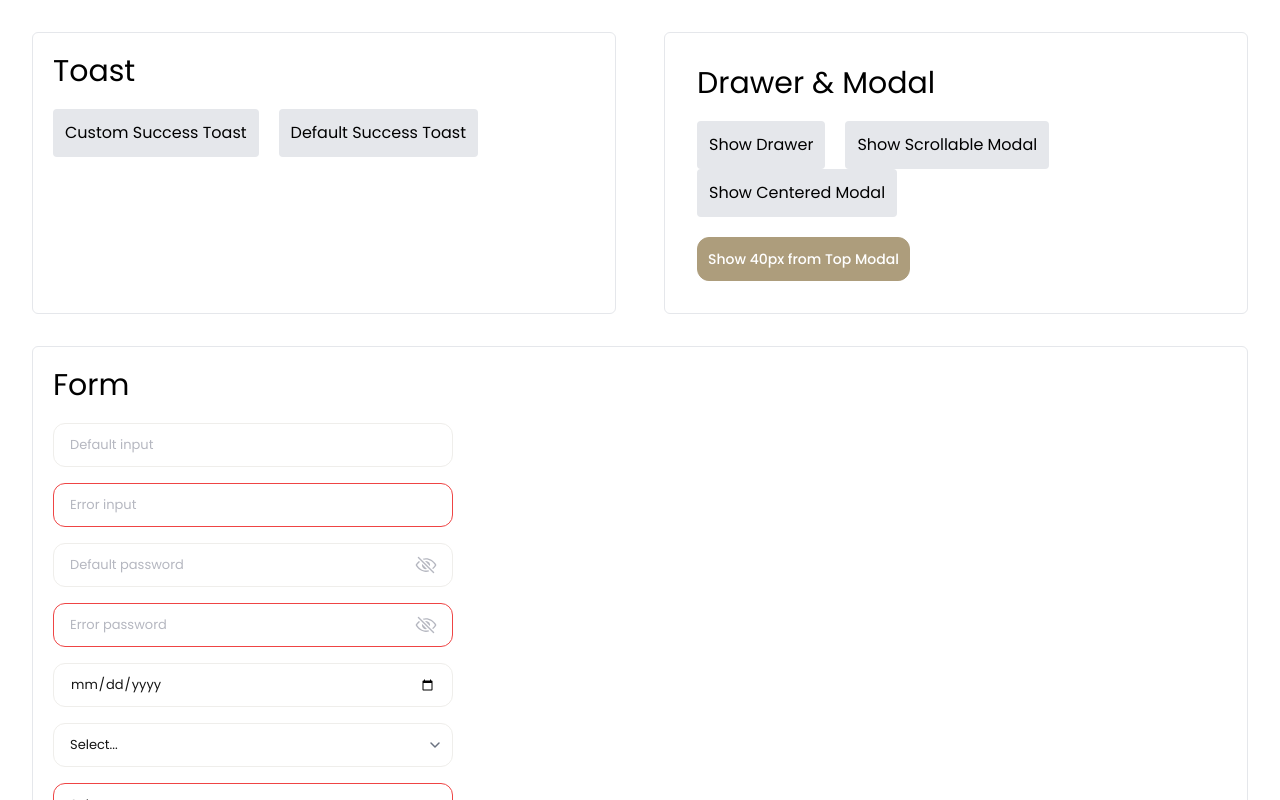
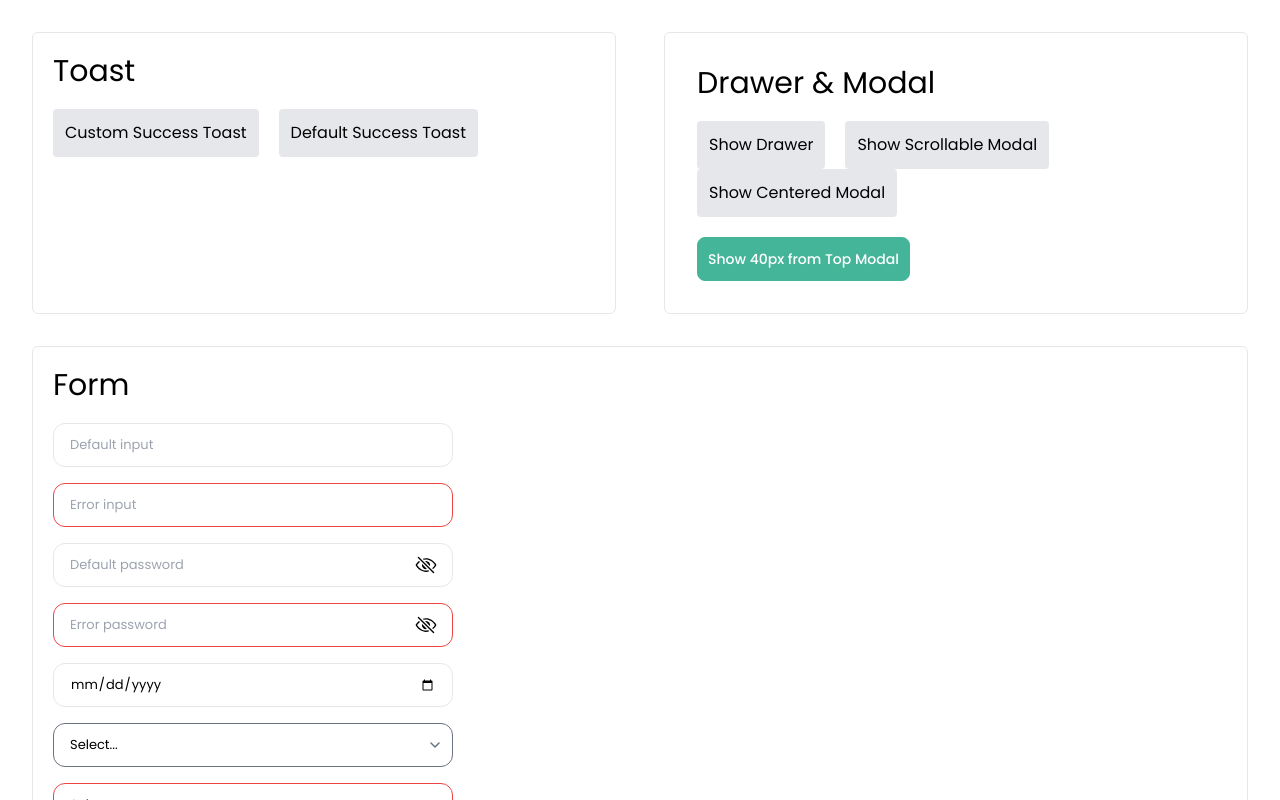
Before and after one commit to pandemuliada/nextjs-starter, a Next.js app: page / in a window 1280 px wide. Shown: the top 800 px of the page. Built offline with nearby package versions, Linux system fonts and the light colour scheme.

Commit message:
fix button component

```diff
--- a/components/ui/Button.js
+++ b/components/ui/Button.js
@@ -1,3 +1,5 @@
+import classNames from "classnames";
+
 const Button = (props) => {
   const {
     children,
@@ -7,17 +9,17 @@
     ...rest
   } = props;
 
+  const style = classNames(
+    "h-[44px] w-[140px] px-[10px] py-[6px] rounded-lg flex items-center justify-center text-sm font-medium border border-primary",
+    {
+      "bg-primary text-white": !outline,
+      "text-primary bg-transparent": outline,
+    },
+    className
+  );
+
   return (
-    <button
-      type={type}
-      className={`h-[44px] w-[140px] px-[10px] py-[6px] rounded-xl flex items-center justify-center text-sm font-medium border ${className}`}
-      style={{
-        background: outline ? "transparent" : "#AD9D7C",
-        borderColor: "#AD9D7C",
-        color: outline ? "#AD9D7C" : "white",
-      }}
-      {...rest}
-    >
+    <button type={type} className={style} {...rest}>
       {children}
     </button>
   );
--- a/pages/_app.js
+++ b/pages/_app.js
@@ -1,10 +1,16 @@
 import { RecoilRoot } from "recoil";
 import { Toaster } from "react-hot-toast";
 import "@/styles/globals.css";
+import Head from "next/head";
 
 function MyApp({ Component, pageProps }) {
   return (
     <RecoilRoot>
+      <Head>
+        <title>Starter</title>
+        <meta name="description" content="Awesome nextjs starter project" />
+      </Head>
+
       {/* React Host Toast Root */}
       <Toaster position="top-right" reverseOrder={false} />
       {/* React Host Toast Root */}
--- a/pages/_document.js
+++ b/pages/_document.js
@@ -4,19 +4,20 @@
   return (
     <Html>
       <Head>
-        <meta name="description" content="Generated by create next app" />
         <link rel="icon" href="/favicon.ico" />
         {/* animate.css */}
         <link
           rel="stylesheet"
           href="https://cdnjs.cloudflare.com/ajax/libs/animate.css/4.1.1/animate.min.css"
         />
+        {/* Google Fonts */}
         <link rel="preconnect" href="https://fonts.googleapis.com" />
         <link rel="preconnect" href="https://fonts.gstatic.com" crossOrigin />
         <link
           href="https://fonts.googleapis.com/css2?family=Poppins:ital,wght@0,100;0,200;0,300;0,400;0,500;0,600;0,700;0,800;0,900;1,100;1,200;1,300;1,400;1,500;1,600;1,700;1,800;1,900&display=swap"
           rel="stylesheet"
         />
+        {/* Google Fonts */}
       </Head>
       <body>
         <Main />
--- /dev/null
+++ b/pages/landing/index.js
@@ -0,0 +1,11 @@
+import Button from "@/components/ui/Button";
+
+const Homepage = () => {
+  return (
+    <div>
+      <Button outline>Something</Button>
+    </div>
+  );
+};
+
+export default Homepage;
--- a/tailwind.config.js
+++ b/tailwind.config.js
@@ -18,19 +18,6 @@
       colors: {
         // Octopus
         primary: "#44B598", // Keppel (https://chir.ag/projects/name-that-color/#44B598)
-        "mountain-meadow": "#16C098",
-        "cod-gray": "#151515",
-        woodsmoke: "#0C0C0D",
-        bombay: "#B5B7C0",
-        alabaster: "#F8F8F8",
-        scorpion: "#606060",
-        carrara: "#EFEEEB",
-        pampas: "#F5F4EF",
-        shark: "#292D32",
-        "sorrell-brown": "#CDBA95",
-        sandrift: "#AD9D7C",
-        "indian-khaki": "#BBAB8B",
-        "old-lace": "#FDF0E1",
         // Other colors
       },
     },
```
